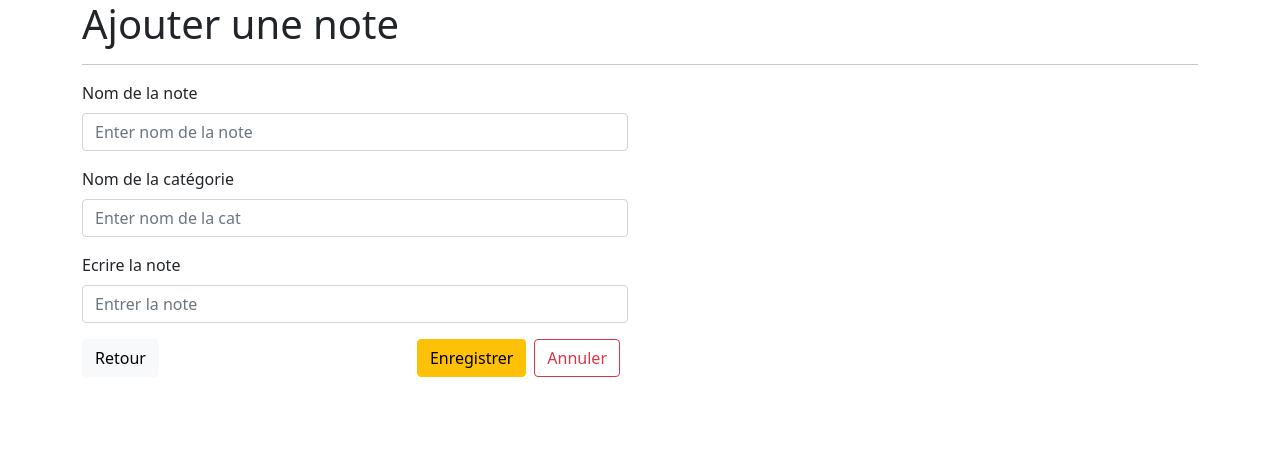
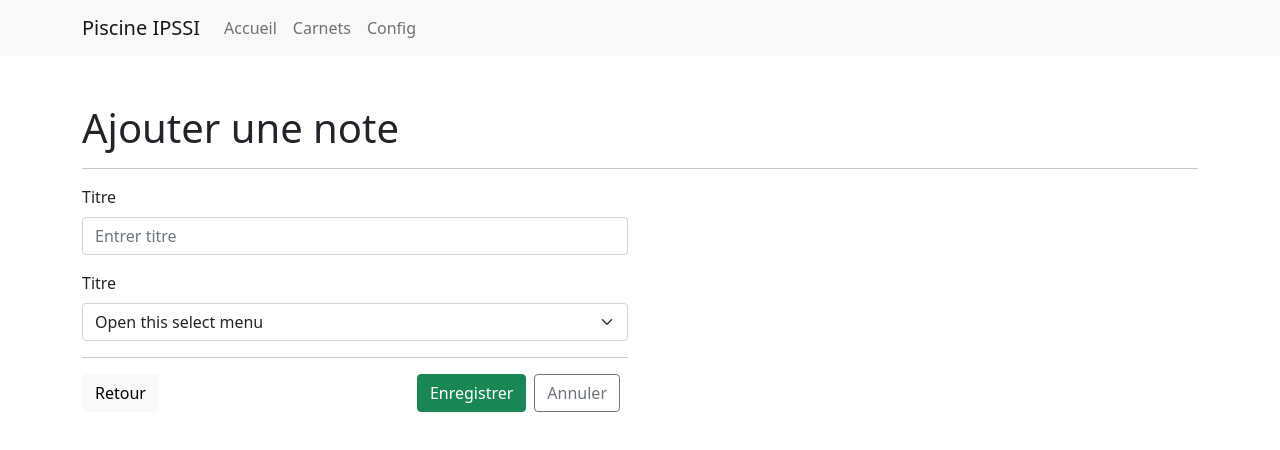
Before and after one commit to nakasawaa/PiscineReactIPSSI, a React (Create React App) app in the folder piscine-reactipssi/: page /carnet/notes/add in a window 1280 px wide. Shown: the top 450 px of the page. Built offline with nearby package versions, Linux system fonts and the light colour scheme.

Commit message:
NavBar + Note Select

```diff
--- a/piscine-reactipssi/src/Components/AppNavbar/AppNavbar.jsx
+++ b/piscine-reactipssi/src/Components/AppNavbar/AppNavbar.jsx
@@ -15,6 +15,9 @@ export default function AppNavbar() {
             <Nav.Link as={Link} to="/carnet">
               Carnets
             </Nav.Link>
+            <Nav.Link as={Link} to="/config">
+              Config
+            </Nav.Link>
           </Nav>
         </Navbar.Collapse>
       </Container>
--- a/piscine-reactipssi/src/Pages/NotesAddPage.jsx
+++ b/piscine-reactipssi/src/Pages/NotesAddPage.jsx
@@ -1,35 +1,23 @@
 import { Container, Row, Col, Form, Button } from 'react-bootstrap'
 import { Link, useNavigate } from 'react-router-dom'
 import { useState } from 'react'
-import { NotesProvider } from './../Providers/NotesProvider'
+import { CarnetsProvider } from './../Providers/CarnetsProvider'
 
-export default function NoteAddPage() {
+export default function NotesAddPage() {
   const [formAdd, setFormAdd] = useState({
     id: '',
-        nom: '',
-    })
-    const [formcatAdd, setFormcatAdd] = useState({
-        id: '',
-        nom: '',
-    })
-    const [formnoteAdd, setFormnoteAdd] = useState({
-        id: '',
-        contenu: '',
+    titre: '',
+    categorie: '',
   })
 
-    const notesProvider = new NotesProvider()
-    const notescatProvider = new NotesProvider()
-    const notesaddProvider = new NotesProvider()
+  const carnetsProvider = new CarnetsProvider()
   const navigate = useNavigate()
-
 
 
 
   function add(e) {
     e.preventDefault()
-        notesProvider.add(formAdd)
-        notescatProvider.add(formcatAdd)
-        notesaddProvider.add(formnoteAdd)
+    carnetsProvider.add(formAdd)
     navigate('/carnet')
   }
 
@@ -47,60 +35,44 @@ export default function NoteAddPage() {
           <Col md={6}>
             <Form onSubmit={e => add(e)}>
               <Form.Group className="mb-3">
-                                <Form.Label>Nom de la note</Form.Label>
+                <Form.Label>Titre</Form.Label>
                 <Form.Control
                   type="text"
-                                    placeholder="Enter nom de la note"
-                                    value={formAdd.nom}
+                  placeholder="Entrer titre"
+                  value={formAdd.titre}
                   onChange={e => {
                     let tmp = { ...formAdd }
-                                        tmp.nom = e.target.value
+                    tmp.prenom = e.target.value
                     setFormAdd(tmp)
                   }}
                   required
                 />
               </Form.Group>
               <Form.Group className="mb-3">
-                                <Form.Label>Nom de la catégorie</Form.Label>
-                                <Form.Control
-                                    type="text"
-                                    placeholder="Enter nom de la cat"
-                                    value={formcatAdd.catNom}
-                                    onChange={e => {
-                                        let tmpcat = { ...formcatAdd }
-                                        tmpcat.catNom = e.target.value
-                                        setFormcatAdd(tmpcat)
-                                    }}
-                                    required
-                                />
+                <Form.Label>Titre</Form.Label>
+                <Form.Select aria-label="Default select example">
+                    <option>Open this select menu</option>
+                    <option value="1">One</option>
+                    <option value="2">Two</option>
+                    <option value="3">Three</option>
+                </Form.Select>
               </Form.Group>
-                            <Form.Group className="mb-3">
-                                <Form.Label>Ecrire la note</Form.Label>
-                                <Form.Control
-                                    type="text"
-                                    placeholder="Entrer la note"
-                                    value={formnoteAdd.note}
-                                    onChange={e => {
-                                        let tmpnote = { ...formnoteAdd }
-                                        tmpnote.note = e.target.value
-                                        setFormnoteAdd(tmpnote)
-                                    }}
-                                    required
-                                />
-                            </Form.Group>
+
+              <hr />
+
               <Button variant="light" as={Link} to="/carnet">
                 Retour
               </Button>
 
               <Button
-                                variant="outline-danger"
+                variant="outline-secondary"
                 className="float-end mx-2"
                 type="reset"
               >
                 Annuler
               </Button>
 
-                            <Button variant="warning" type="submit" className="float-end">
+              <Button variant="success" type="submit" className="float-end">
                 Enregistrer
               </Button>
             </Form>
--- a/piscine-reactipssi/src/index.js
+++ b/piscine-reactipssi/src/index.js
@@ -2,7 +2,7 @@ import React from 'react';
 import ReactDOM from 'react-dom';
 import './index.css';
 import App from './App';
-
+import AppNavbar from './Components/AppNavbar/AppNavbar'
 import HomePage from './Pages/HomePage'
 import CarnetPage from './Pages/CarnetPage'
 import CarnetAddPage from './Pages/CarnetAddPage'
@@ -18,6 +18,9 @@ import { BrowserRouter, Route, Routes } from "react-router-dom";
 ReactDOM.render(
     <React.StrictMode>
         <BrowserRouter>
+          <header className="mb-5">
+            <AppNavbar></AppNavbar>
+          </header>
             <Routes>
                 <Route path="/" element={<App />} />
                 <Route path="/home" element={<HomePage />} />
```
Lines whose indentation alone changed are shown as unchanged.
